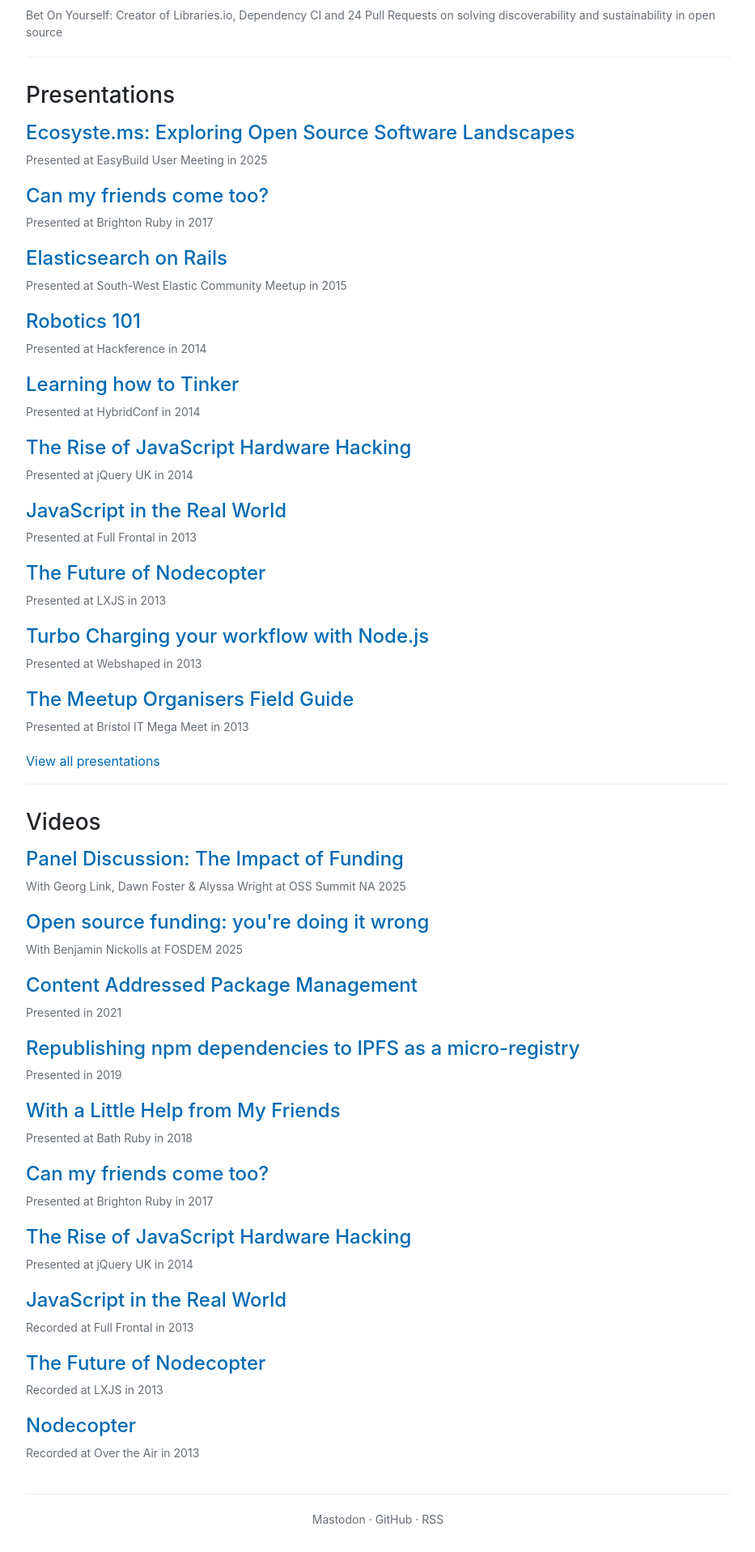
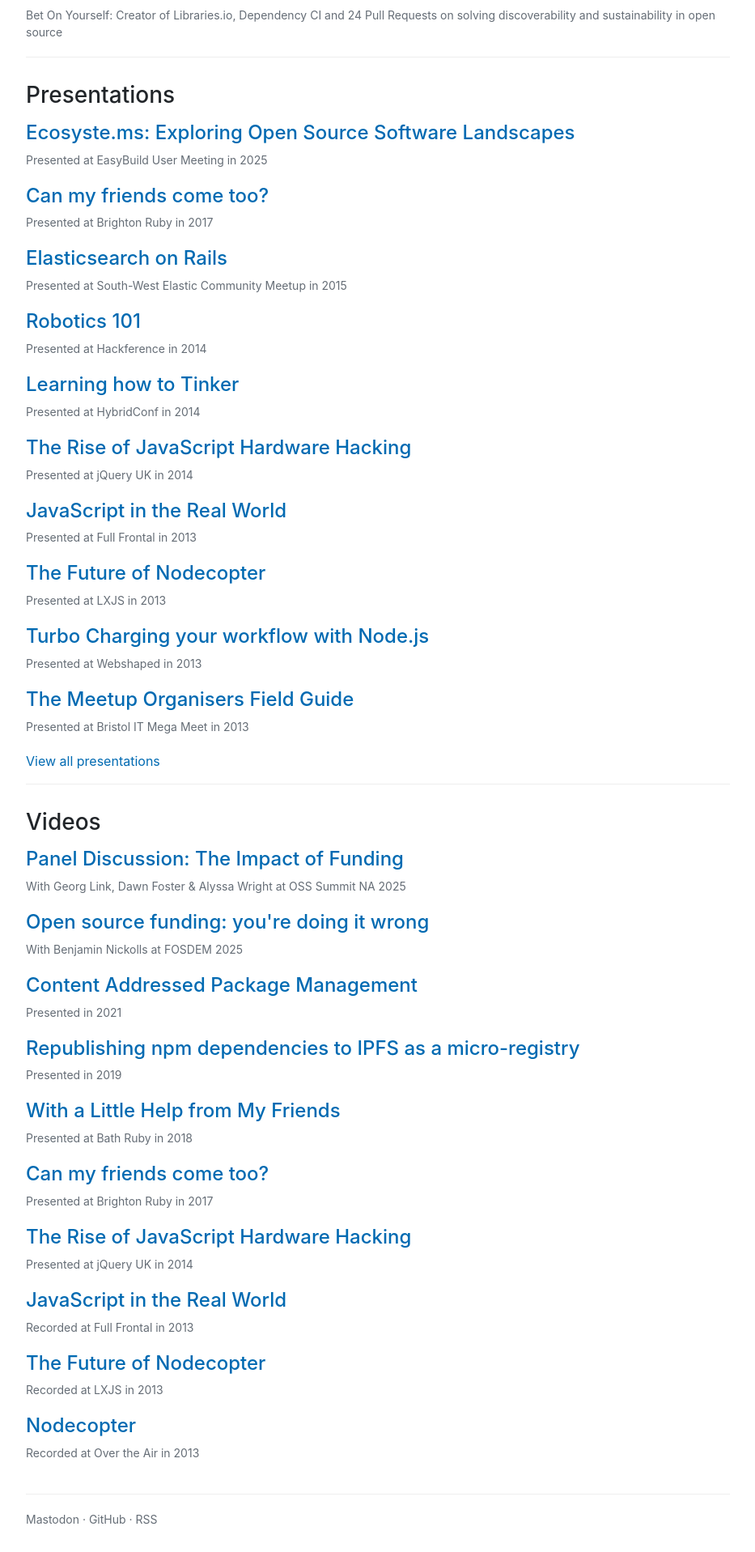
Before and after one commit to andrew/nesbitt.io, a Jekyll site: the page built from index.md, in a window 1280 px wide. Shown: the part 2766-4683 px from the top of the page at 81% size, without its empty margins (173-1106 px from the left). Built offline with Jekyll 4.4.1, drawn with Linux system fonts in a browser that asks for light colours.

Commit message:
Refactor footer layout

```diff
--- a/_layouts/default.html
+++ b/_layouts/default.html
@@ -40,10 +40,17 @@
         {{ content }}
       </main>
 
-      <footer>
-        <a rel="me" href="https://mastodon.social/@andrewnez">Mastodon</a> ·
-        <a href="https://github.com/andrew">GitHub</a> ·
-        <a href="{{ "/feed.xml" | relative_url }}">RSS</a>
+      <footer class="site-footer">
+        <span class="footer-nav">
+          <a rel="me" href="https://mastodon.social/@andrewnez">Mastodon</a> ·
+          <a href="https://github.com/andrew">GitHub</a> ·
+          <a href="{{ "/feed.xml" | relative_url }}">RSS</a>
+        </span>
+        {% if page.layout == "post" %}
+        <span class="footer-source">
+          <a href="https://github.com/andrew/nesbitt.io/blob/master/{{ page.path }}">View source</a>
+        </span>
+        {% endif %}
       </footer>
     </div>
   </body>
--- a/style.css
+++ b/style.css
@@ -335,21 +335,31 @@
   }
 }
 
-footer{
+.site-footer{
   margin-top: 40px;
   padding: 20px 0;
   border-top: 1px solid #eee;
-  text-align: center;
   font-size: 14px;
   color: #656d76;
+  display: flex;
+  justify-content: space-between;
+  align-items: center;
 }
 
-footer a{
+.site-footer a{
   color: #656d76 !important;
 }
 
-footer a:hover{
+.site-footer a:hover{
   color: #006ab2 !important;
+}
+
+.footer-source a{
+  color: #b0b0b0 !important;
+}
+
+.footer-source a:hover{
+  color: #656d76 !important;
 }
 
 /* Footnotes */
```
